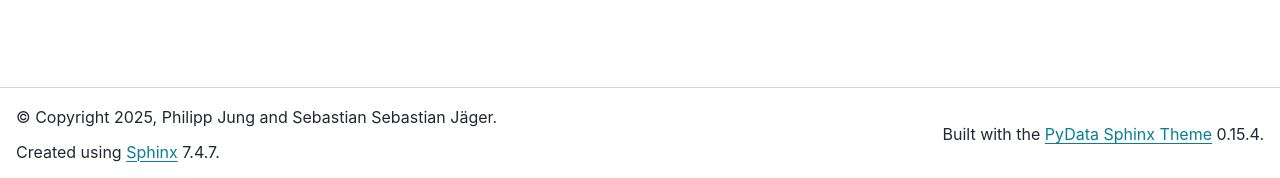
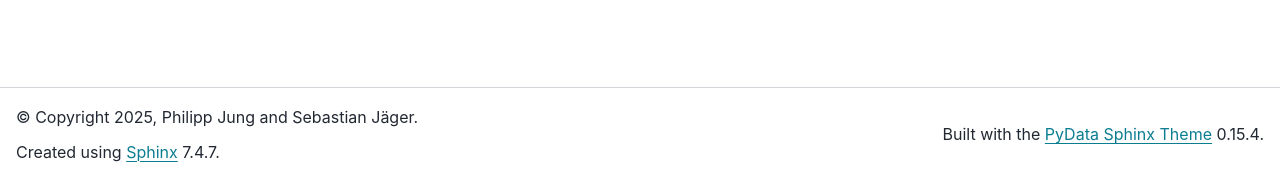
Before and after one commit to calgo-lab/tab_err, a Sphinx documentation site: the page built from docs/source/index.rst, in a window 1280 px wide. Shown: the part 719-897 px from the top of the page. Built offline with Sphinx 7.4.7 and the PyData theme 0.15.4, drawn with Linux system fonts in a browser that asks for light colours; pages that are not in the unit, such as notebooks, are missing from menus.

Commit message:
fix authors

```diff
--- a/docs/source/conf.py
+++ b/docs/source/conf.py
@@ -7,8 +7,8 @@
 # https://www.sphinx-doc.org/en/master/usage/configuration.html#project-information
 
 project = "tab_err"
-copyright = "2025, Philipp Jung and Sebastian Sebastian Jäger"
-author = "Philipp Jung and Sebastian Sebastian Jäger"
+copyright = "2025, Philipp Jung and Sebastian Jäger"
+author = "Philipp Jung and Sebastian Jäger"
 
 # -- General configuration ---------------------------------------------------
 # https://www.sphinx-doc.org/en/master/usage/configuration.html#general-configuration
```
